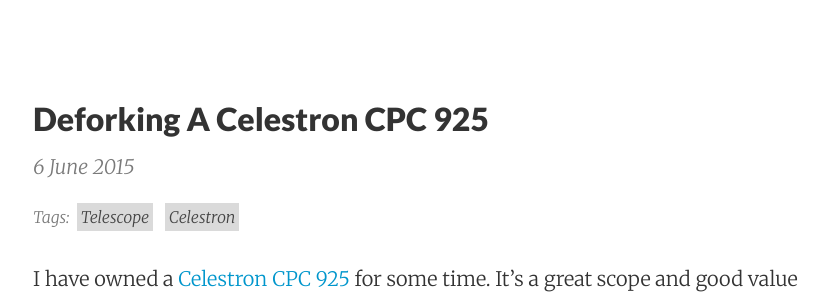
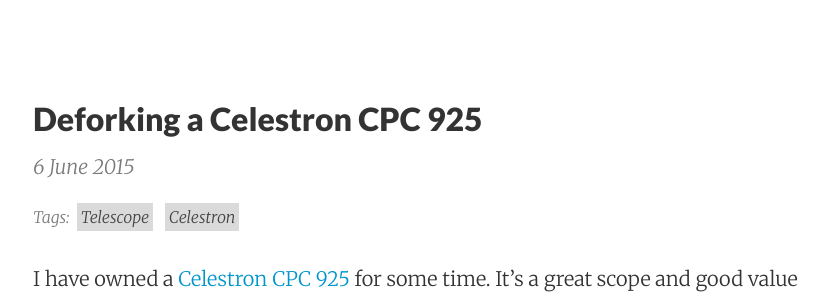
Before and after one commit to jamesnetherton/jamesnetherton.github.io, a Jekyll site: the page built from _posts/2015-06-06-deforking-celestron-cpc-925.md, in a window 1280 px wide and 900 px high. Shown: the part 154-451 px from the top of the window, without its empty margins (223-1051 px from the left). Built offline with Jekyll 4.4.1, drawn with Linux system fonts in a browser that asks for light colours; nearby versions of some CDN libraries.

```diff
--- a/_posts/2015-06-06-deforking-celestron-cpc-925.md
+++ b/_posts/2015-06-06-deforking-celestron-cpc-925.md
@@ -1,6 +1,6 @@
 ---
 layout:     post
-title: "Deforking A Celestron CPC 925"
+title: "Deforking a Celestron CPC 925"
 summary: "How to defork a Celestron CPC 925"
 tags: [Telescope, Celestron]
 ---
@@ -37,7 +37,7 @@ Nexstar hand control. E.g the arm that _does not_ have the silver grab handle.
 
 **1.** Remove the 4 capscrews that hold the OTA to the fork arms. There are 2 on each side.
 
-![OTA Screws](../images/otascrews.jpg)
+![OTA Screws](/images/otascrews.jpg)
 
 **2.** Remove the 6 screws holding the cover to the fork arm from the inside part of the arm (remember we're working on the arm that has the slot for the hand control holder.).
 
@@ -45,12 +45,12 @@ Nexstar hand control. E.g the arm that _does not_ have the silver grab handle.
 
 **3.** Remove the two screws at the base of the form arm within the hand grab point.
 
-![Base Screws](../images/basescrews.jpg)
+![Base Screws](/images/basescrews.jpg)
 
 **4.** Remove the small screw holding the clutch wheel in place. Then rotate the wheel anti-clockwise
 until it comes free.
 
-![Clutch Screw](../images/clutchscrew.jpg)
+![Clutch Screw](/images/clutchscrew.jpg)
 
 The fork arm cover can now be removed (watch out for grease on the motor drive mechanism).
 
@@ -65,4 +65,4 @@ I spread some soft pillows around the base of the arms just in case of mishaps.
 
 If all goes well you'll have a separated OTA like this.
 
-![Deforked CPC 925](../images/defork.jpg)
+![Deforked CPC 925](/images/defork.jpg)
```
